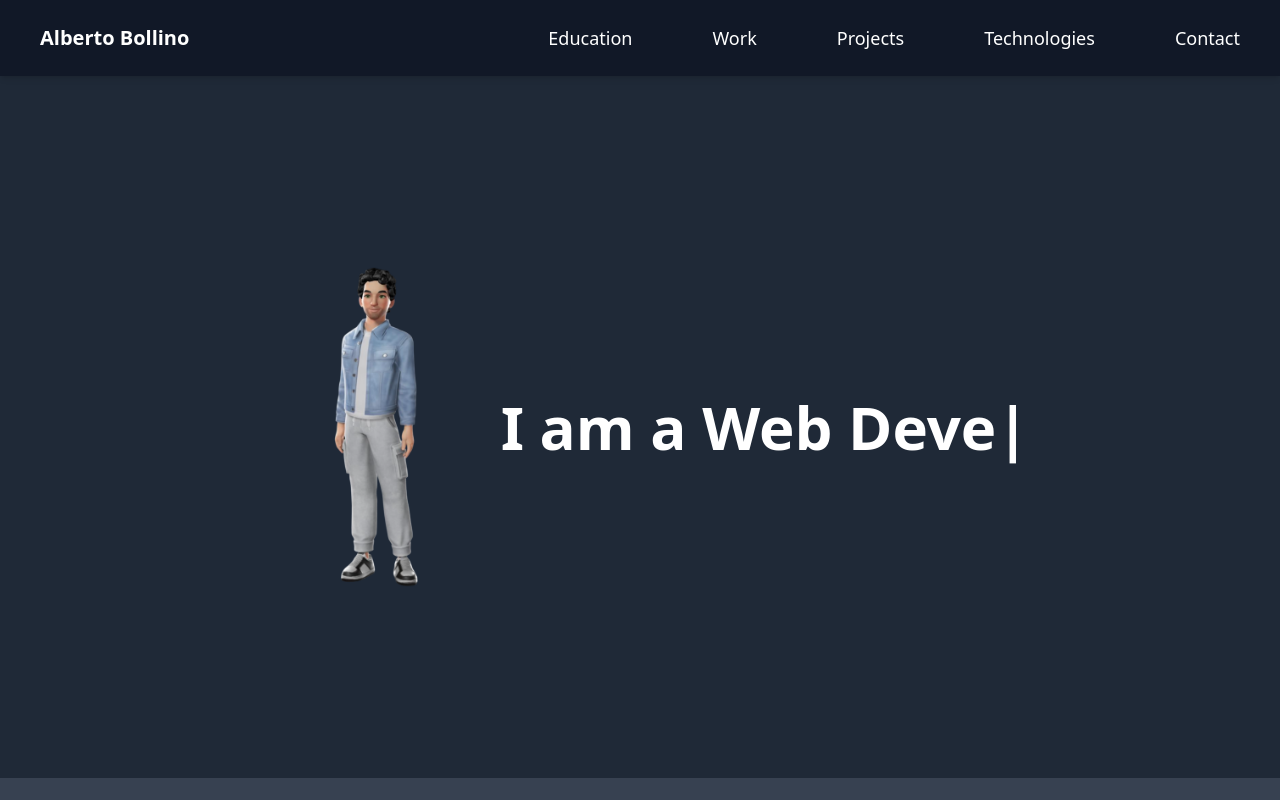
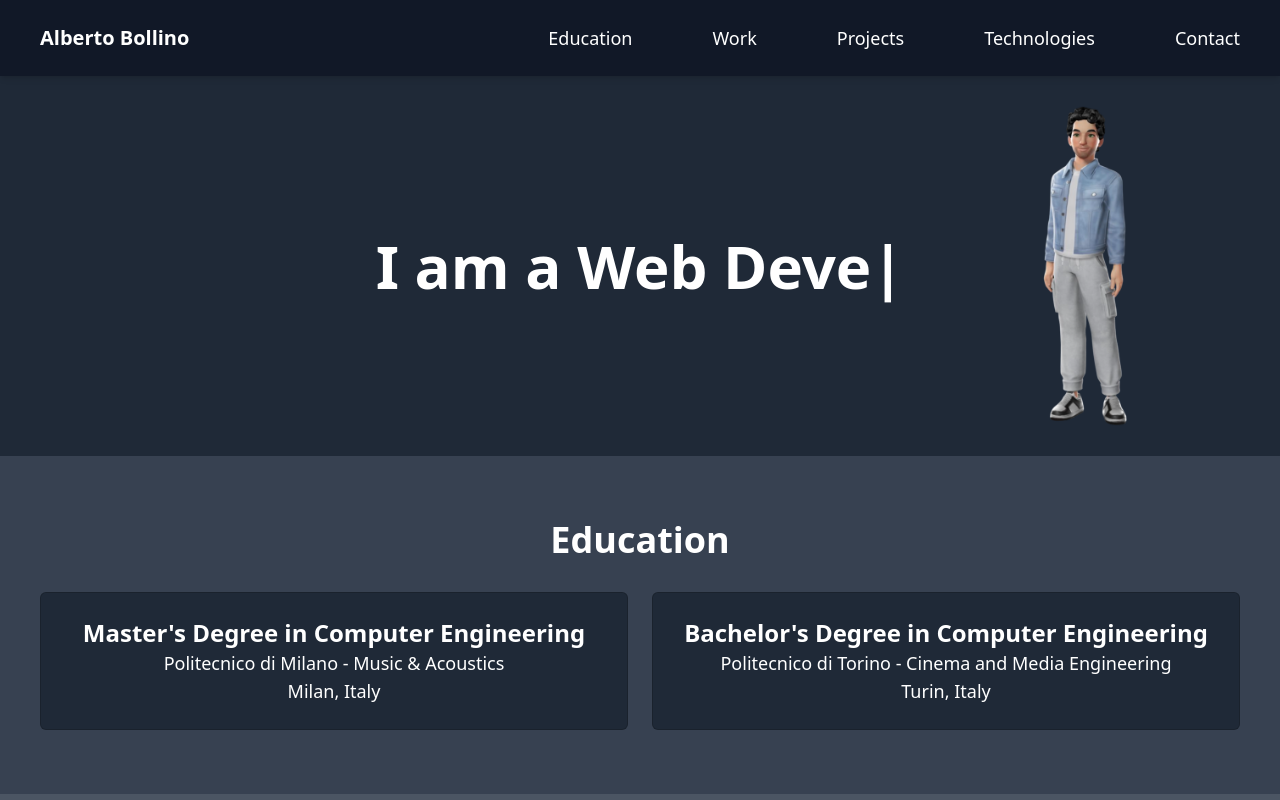
Before and after one commit to Quentin50ino/my-portfolio, a React (Vite) app: page / in a window 1280 px wide. Shown: the top 800 px of the page. Built offline with nearby package versions, Linux system fonts and the light colour scheme.

Commit message:
bufix on position reltive md

```diff
--- a/src/Portfolio.jsx
+++ b/src/Portfolio.jsx
@@ -162,7 +162,7 @@ export default function Portfolio() {
       src={avatarUrl}
       alt="Alberto Bollino"
       width={250}
-      className="object-cover mb-0 md:position-absolute md:left-[75%]"
+      className="object-cover mb-0 md:absolute md:left-[75%]"
     />
     {/* Frasi */}
     <div className="">
```
